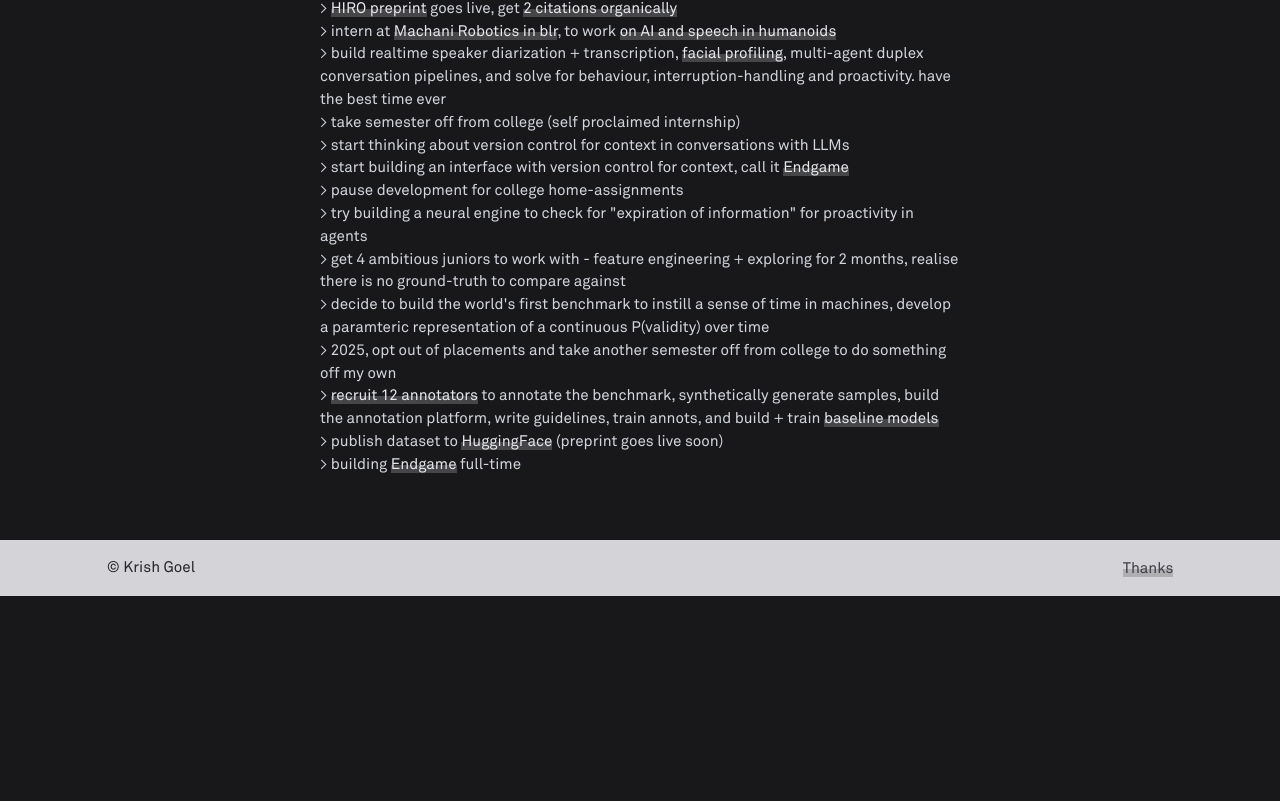
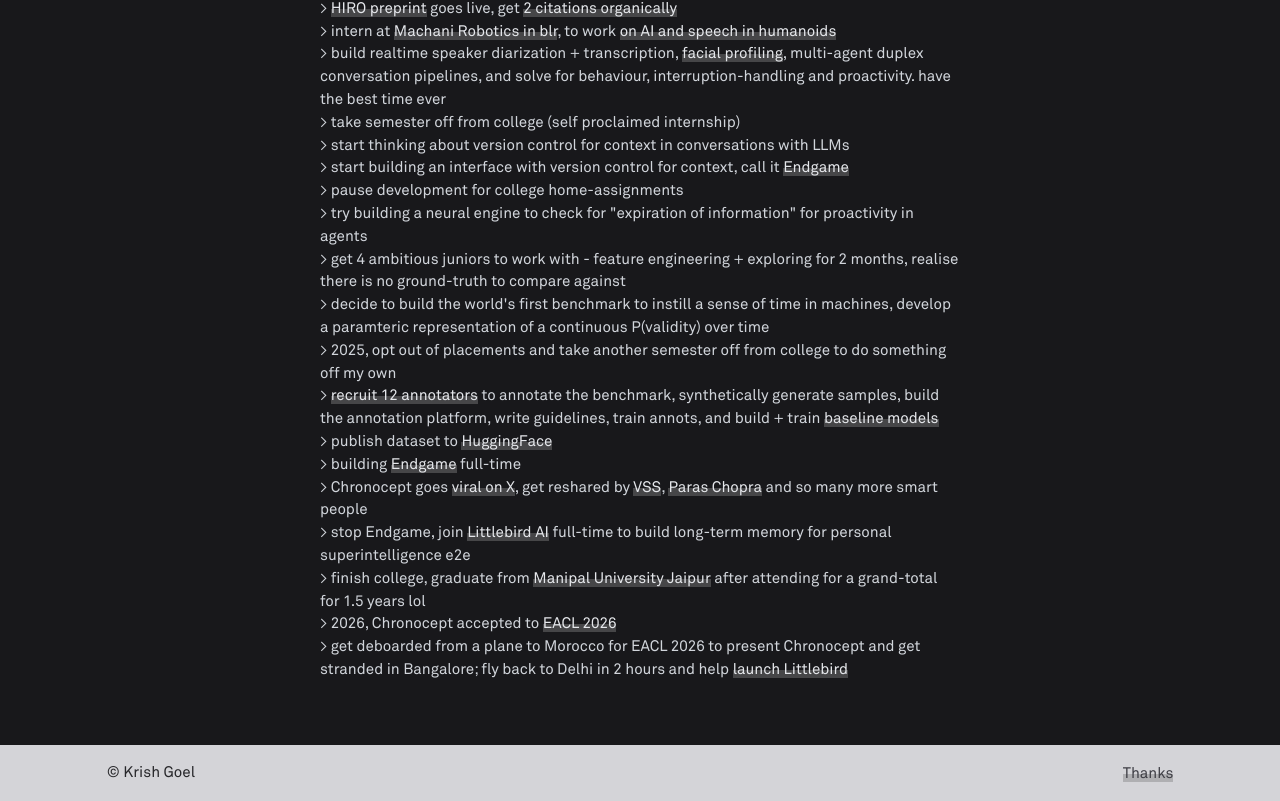
Before and after one commit to krishgoel/krishgoel.com, a SvelteKit app: page /be-me in a window 1280 px wide. Shown: the part 1536-2337 px from the top of the page. Before the commit the page ends 2132 px from the top, so only its background shows below. Built offline with nearby package versions, Linux system fonts and the light colour scheme; no server answers.

Commit message:
update: life story

```diff
--- a/src/routes/be-me/+page.svelte
+++ b/src/routes/be-me/+page.svelte
@@ -53,6 +53,11 @@
     > decide to build the world's first benchmark to instill a sense of time in machines, develop a paramteric representation of a continuous P(validity) over time<br/>
     > 2025, opt out of placements and take another semester off from college to do something off my own<br/>
     > <a href="https://x.com/krshgl/status/1884480430981931430" target="_blank" aria-label="Annotator Recruitment">recruit 12 annotators</a> to annotate the benchmark, synthetically generate samples, build the annotation platform, write guidelines, train annots, and build + train <a href="https://github.com/krishgoel/chronocept-baseline-models" target="_blank" aria-label="Chronocept Baseline Models">baseline models</a><br/>
-    > publish dataset to <a href="https://huggingface.co/datasets/krishgoel/chronocept" target="_blank" aria-label="Chronocept">HuggingFace</a> (preprint goes live soon)<br/>
-    > building <a href="https://projectendgame.tech" target="_blank" aria-label="Project Endgame">Endgame</a> full-time
+    > publish dataset to <a href="https://huggingface.co/datasets/krishgoel/chronocept" target="_blank" aria-label="Chronocept">HuggingFace</a><br/>
+    > building <a href="https://projectendgame.tech" target="_blank" aria-label="Project Endgame">Endgame</a> full-time<br/>
+    > Chronocept goes <a href="https://x.com/krshgl/status/1922347453614875111" target="_blank" aria-label="Chronocept viral on X">viral on X</a>, get reshared by <a href="https://x.com/vijayshekhar/status/1922994164964237395?s=20" target="_blank" aria-label="VSS's X">VSS</a>, <a href="https://x.com/krshgl/status/1922560483120279657?s=20" target="_blank" aria-label="Paras Chopra's X">Paras Chopra</a> and so many more smart people<br/>
+    > stop Endgame, join <a href="https://littlebird.ai" target="_blank" aria-label="Littlebird AI">Littlebird AI</a> full-time to build long-term memory for personal superintelligence e2e<br/>
+    > finish college, graduate from <a href="https://jaipur.manipal.edu" target="_blank" aria-label="Manipal University Jaipur">Manipal University Jaipur</a> after attending for a grand-total for 1.5 years lol<br/>
+    > 2026, Chronocept accepted to <a href="https://2026.eacl.org/" target="_blank" aria-label="EACL 2026">EACL 2026</a><br/>
+    > get deboarded from a plane to Morocco for EACL 2026 to present Chronocept and get stranded in Bangalore; fly back to Delhi in 2 hours and help <a href="https://x.com/krshgl/status/2036127925813248412?s=20" target="_blank" aria-label="Littlebird's X">launch Littlebird</a>
 </p>
```
